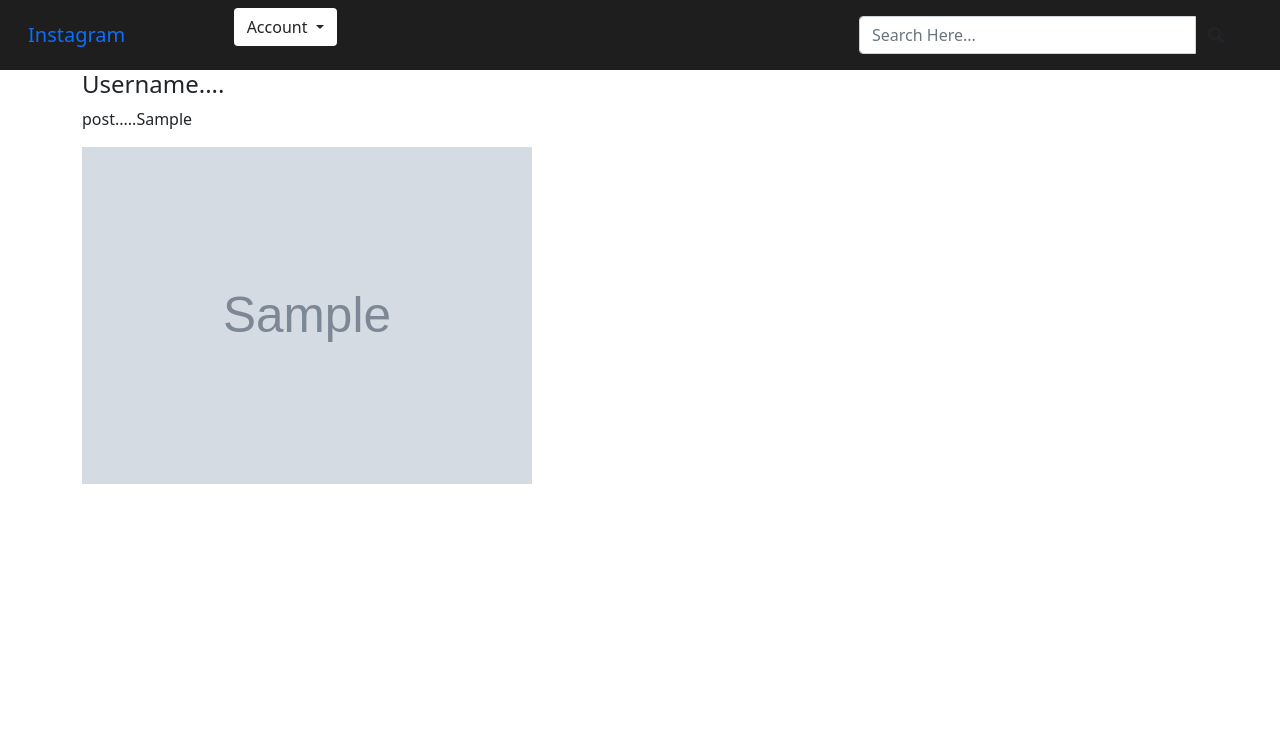
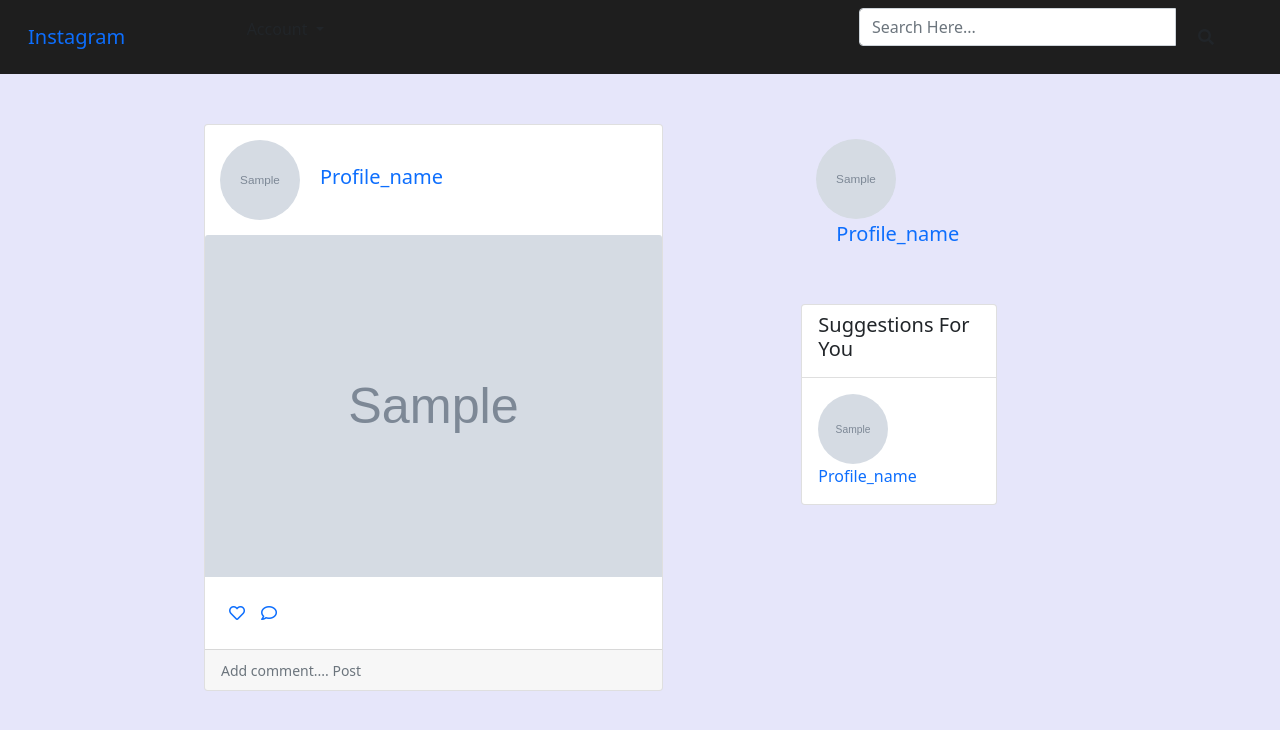
Before and after one commit to Moses-254-Mugo/Photo_App, a Django app: page / in a window 1280 px wide. Shown: the top 730 px of the page. Run offline with Django 3.2, Linux system fonts and the light colour scheme; a user stored in the database is signed in; tables that the repository leaves empty hold one stand-in row (values such as "Sample post"); grey boxes marked "Sample" are stand-in pictures; some libraries are stand-ins or nearby versions.

Commit message:
Add file

```diff
--- a/myinstagram/templates/index.html
+++ b/myinstagram/templates/index.html
@@ -1,20 +1,117 @@
 {% extends 'base.html' %}
 {% block content %}
+<!DOCTYPE html>
+<html lang="en">
+<head>
+    <meta charset="UTF-8">
+    <meta http-equiv="X-UA-Compatible" content="IE=edge">
+    <meta name="viewport" content="width=device-width, initial-scale=1.0">
+    <link href="https://cdn.jsdelivr.net/npm/bootstrap@5.0.2/dist/css/bootstrap.min.css" rel="stylesheet" integrity="sha384-EVSTQN3/azprG1Anm3QDgpJLIm9Nao0Yz1ztcQTwFspd3yD65VohhpuuCOmLASjC" crossorigin="anonymous">
+    <link rel="stylesheet" href="https://pro.fontawesome.com/releases/v5.10.0/css/all.css" integrity="sha384-AYmEC3Yw5cVb3ZcuHtOA93w35dYTsvhLPVnYs9eStHfGJvOvKxVfELGroGkvsg+p" crossorigin="anonymous"/>
+    <style>
+         body{
+            background-color: lavender;
+        }
+
+        .container{
+            width: 70%;
+            margin-top: 50px;
+        }
+        .card-group{
+            width: 80%;
+        }
+        button{
+            margin: 10px;
+        }
+        .profile{
+            margin: 15px;
+            /* padding: 10px; */
+        }
+        .profile2{
+            margin: 15px;
+        }
+        .profil_span{
+            margin: 20px;
+            font-size: 20px;
+        }
+        a{
+            text-decoration: none;
+        }
+        #row2{
+            width: 80%;
+            /* border: 1px solid black; */
+            /* margin-left: -4em; */
+        }
+        .suggestions{
+            margin-top: 40px;
+        }
+        .btn-group{
+            margin: 8px;
+        }
+        .form-div{
+            background-color: lavender;
+        }
+    </style>
+
+</head>
+<body>
+    <div class="container" id="home">
+        {% for post in posts%}
+        <div class="row">
+            <div class="col-sm-8">
+                <div class="card-group">
 
 
+                    <div class="card">
 
-    <div class="container">
-        <div class="row">
-            {% for post in posts%}
-            <div class="col-sm-6">
-                <h4>Username.... {{posts.user}}</h4>
-                <p>post.....{{post.caption}}</p>
-                <img src="{{post.image.url}}" alt=".." width="450px">
+                        <div class="profile">
+                            <img src="{{post.image.url}}" alt="" style="border-radius: 50%; width: 80px;height: 80px;"><span class="profil_span"><a href="">Profile_name</a></span>
+                        </div>
+                      <img src="{{post.image.url}}" class="card-img-top" alt="..." style="width:100%;">
+                      <div class="card-body">
+                        <div class="row">
+
+                            <div class="btn-toolbar" role="toolbar" aria-label="Toolbar with button groups">
+                                <div class="btn-group mr-2" role="group" aria-label="First group">
+                                    <a href=""><i class="far fa-heart hearticon mx-auto"
+                                        aria-hidden="true" style="width: 20%"></i></a>
+                                </div>
+                                <div class="btn-group mr-2" role="group" aria-label="Second group">
+                                    <a href=""><i class="far fa-comment" style="width: 20%;"></i></a>
+
+                                </div>
+                              </div>
+
+                        </div>
+                      </div>
+                      <div class="card-footer">
+
+                        <small class="text-muted">Add comment....     Post</small>
+                      </div>
+                    </div>
+                  </div>
             </div>
-            {% endfor %}
+            <div class="col-sm-4">
+                <div class="row" id="row2">
+                    <div class="profile2">
+                        <img src="{{post.image.url}}" alt="" style="border-radius: 50%; width: 80px;height: 80px;"><span class="profil_span"><a href="">Profile_name</a></span>
+                    </div>
+                    <div class="suggestions">
+                        <div class="card border-defualt mb-3" style="max-width: 20rem;">
+                            <div class="card-header bg-transparent border-defualt"><h5>Suggestions For You</h5></div>
+                            <div class="card-body text-defualt">
+                                <img src="{{post.image.url}}" alt="" style="border-radius: 50%; width: 70px;height: 70px;"><span class=""><a href="">Profile_name</a></span>
+                            </div>
+                          </div>
+                    </div>
+                </div>
+            </div>
+
+            </div>
         </div>
-        <div class="footer">
-            <a href=""></a>
-        </div>
+        {% endfor %}
     </div>
+</body>
+</html>
+
 {% endblock %}
```
Also changed, not shown: myinstagram/templates/comment.html (+26 -0 lines).
